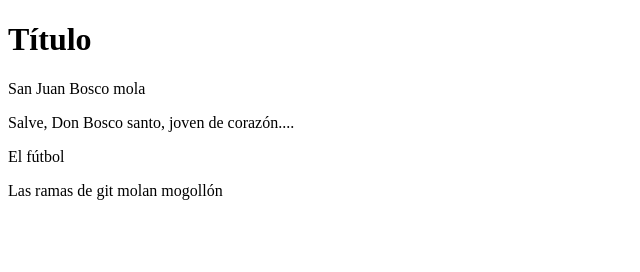
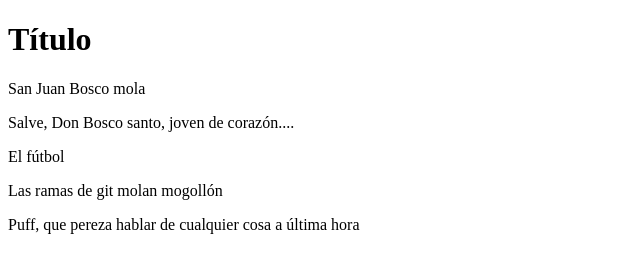
Before and after one commit to lmlopezmagana/repo-con-ramas, a plain HTML site: page index.html in a window 1280 px wide. Shown: the whole page, without its empty margins (0-640 px from the left). Drawn offline with Linux system fonts and the light colour scheme.

Commit message:
puff que peresa

```diff
--- a/index.html
+++ b/index.html
@@ -13,5 +13,6 @@
     <p>Salve, Don Bosco santo, joven de corazón....</p>
     <p>El fútbol</p>
     <p>Las ramas de git molan mogollón</p>
+    <p>Puff, que pereza hablar de cualquier cosa a última hora</p>
 </body>
 </html>
```
